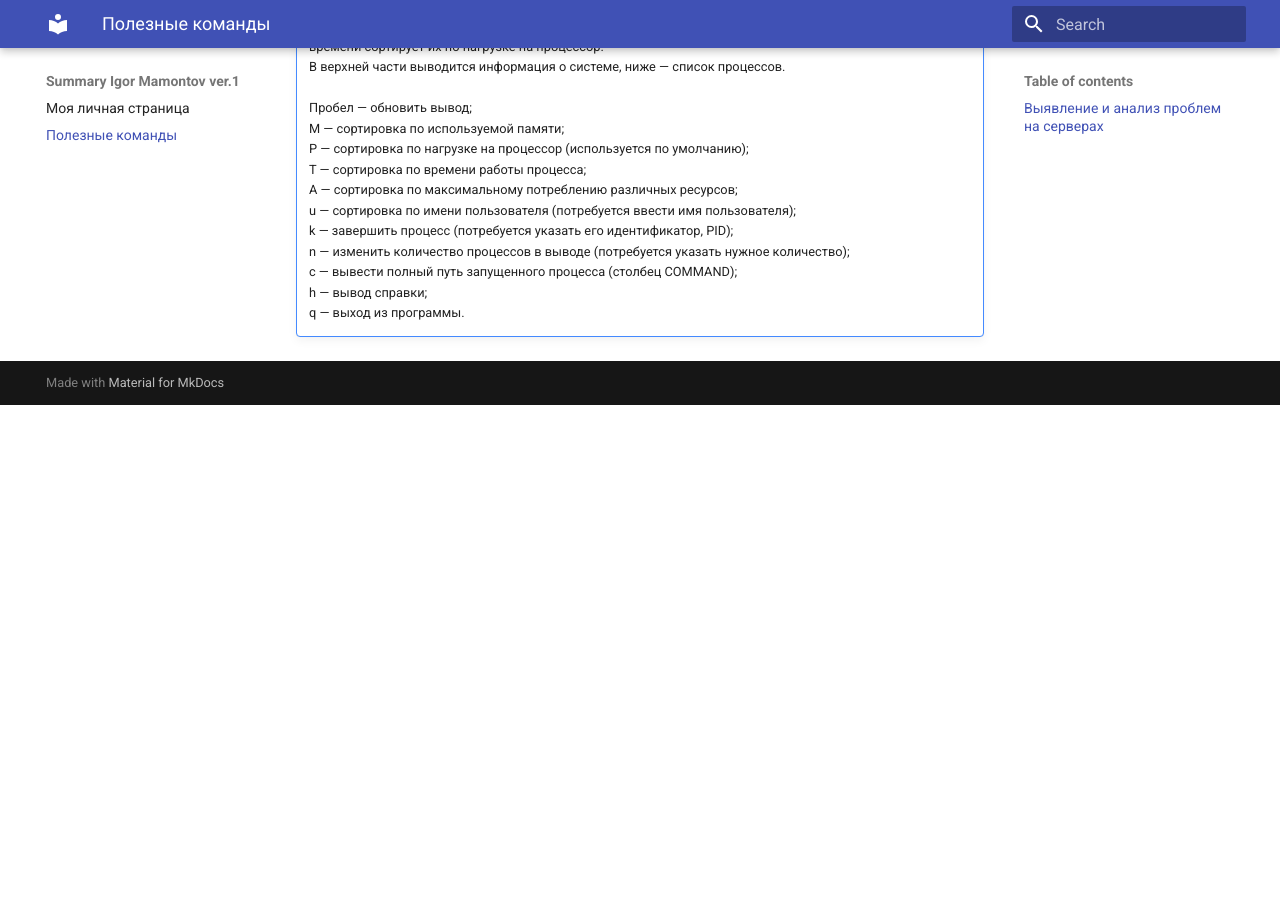
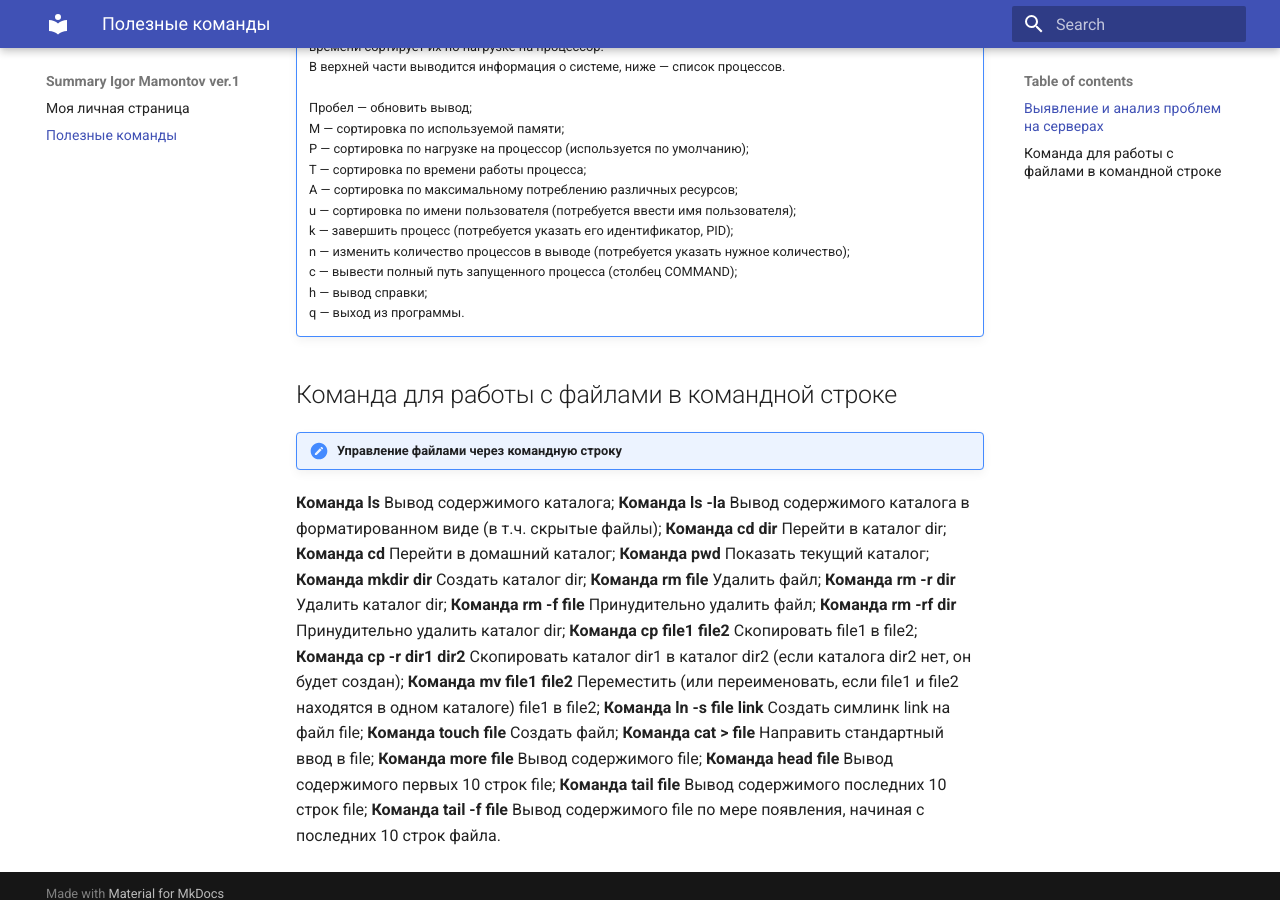
Before and after one commit to Mamontosik/IgorMamontov_Summary, an MkDocs documentation site: the page built from docs/admin.md, in a window 1280 px wide and 900 px high, scrolled down 1022 px. Built offline with MkDocs 1.6.1 and Material for MkDocs 9.7.7, drawn with Linux system fonts in a browser that asks for light colours; before the commit the page ends 1427 px from its top, so only the background shows below that.

Commit message:
Добавление команд для работы с файлами

```diff
--- a/docs/admin.md
+++ b/docs/admin.md
@@ -47,3 +47,47 @@
     c — вывести полный путь запущенного процесса (столбец COMMAND); <br>
     h — вывод справки; <br>
     q — выход из программы.
+
+## Команда для работы с файлами в командной строке
+!!! note "Управление файлами через командную строку"
+
+**Команда ls**
+Вывод содержимого каталога;
+**Команда ls -la**
+Вывод содержимого каталога в форматированном виде (в т.ч. скрытые файлы);
+**Команда cd dir**
+Перейти в каталог dir;
+**Команда cd**
+Перейти в домашний каталог;
+**Команда pwd**
+Показать текущий каталог;
+**Команда mkdir dir**
+Создать каталог dir;
+**Команда rm file**
+Удалить файл;
+**Команда rm -r dir**
+Удалить каталог dir;
+**Команда rm -f file**
+Принудительно удалить файл;
+**Команда rm -rf dir**
+Принудительно удалить каталог dir;
+**Команда cp file1 file2**
+Скопировать file1 в file2;
+**Команда cp -r dir1 dir2**
+Скопировать каталог dir1 в каталог dir2 (если каталога dir2 нет, он будет создан);
+**Команда mv file1 file2**
+Переместить (или переименовать, если file1 и file2 находятся в одном каталоге) file1 в file2;
+**Команда ln -s file link**
+Создать симлинк link на файл file;
+**Команда touch file**
+Создать файл;
+**Команда cat > file**
+Направить стандартный ввод в file;
+**Команда more file**
+Вывод содержимого file;
+**Команда head file**
+Вывод содержимого первых 10 строк file;
+**Команда tail file**
+Вывод содержимого последних 10 строк file;
+**Команда tail -f file**
+Вывод содержимого file по мере появления, начиная с последних 10 строк файла.
```
